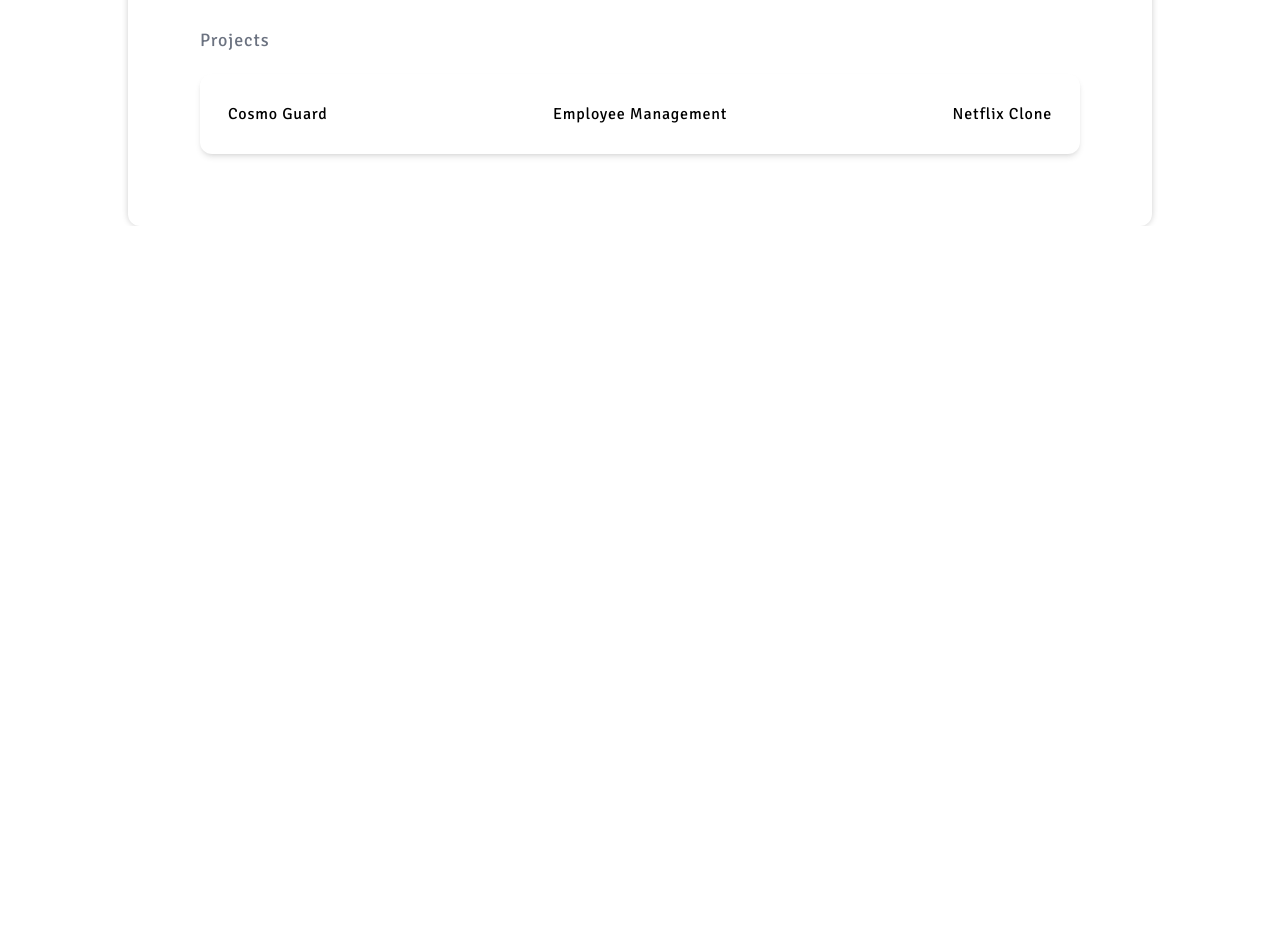
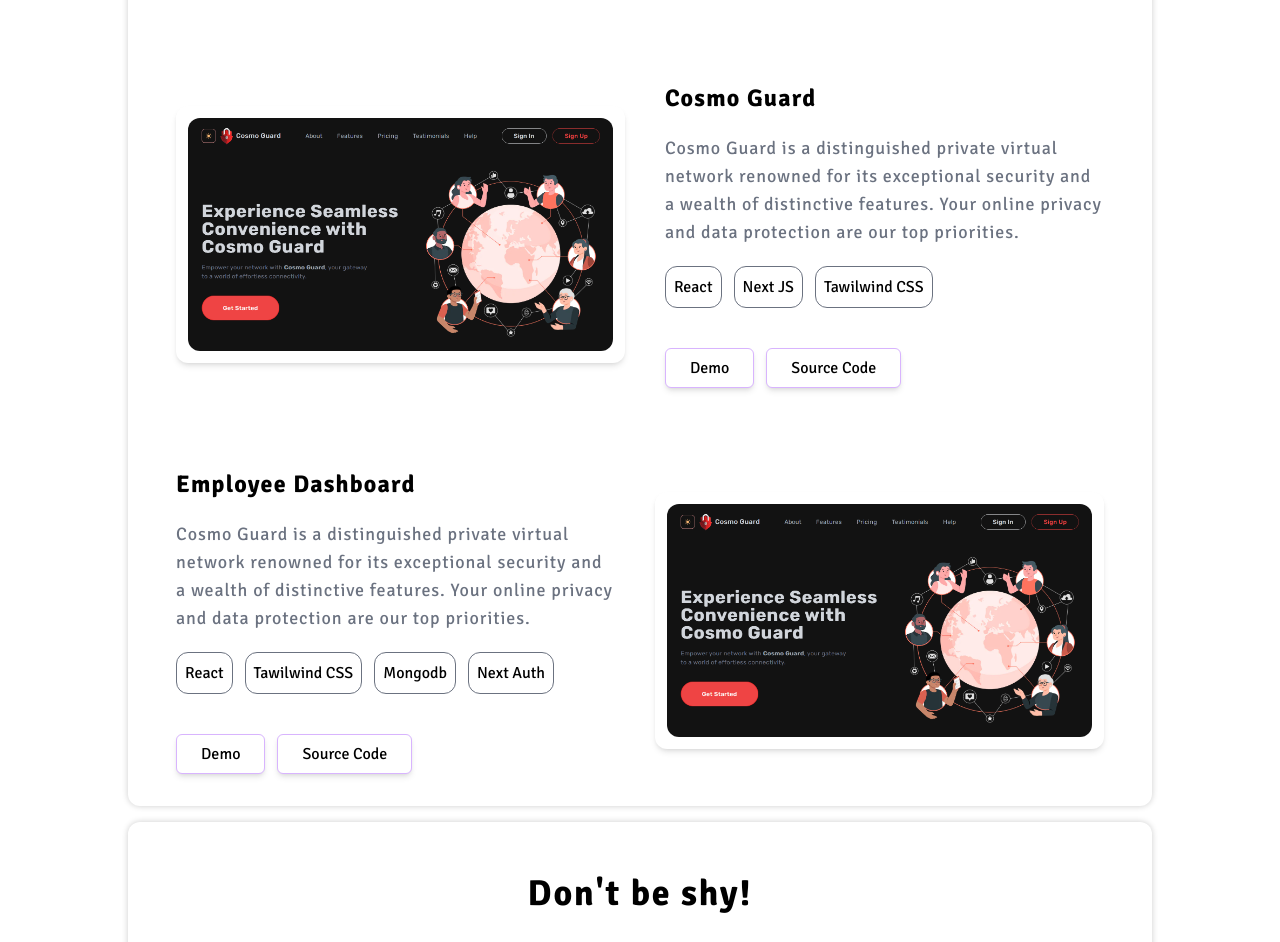
Before and after one commit to Nausam/Portfolio, a Next.js app: page / in a window 1280 px wide. Shown: the part 1601-2543 px from the top of the page. Before the commit the page ends 1827 px from the top, so only its background shows below. Built offline with nearby package versions, Linux system fonts and the light colour scheme.

Commit message:
Added projects

```diff
--- /dev/null
+++ b/Components/Footer.jsx
@@ -0,0 +1,43 @@
+import Image from "next/image";
+
+const Footer = () => {
+  return (
+    <footer id="contact" className="w-full rounded-lg">
+      <div className="bg-white top-36 relative dark:bg-[#212121] shadow-custom-sm rounded-xl max-w-2xl lg:max-w-5xl lg:mx-auto mx-4 md:mx-auto sm:mx-auto lg:px-0 ">
+        <div className="p-2 lg:mx-4">
+          <div className="lg:p-6 p-3">
+            <div className="flex flex-col lg:mt-0 mt-10 w-full items-center md:flex-row text-center ">
+              <div className="flex flex-1 flex-col mt-5 max-w-full">
+                <h1 className="font-bold text-center text-3xl md:text-3xl lg:text-4xl tracking-wider">
+                  Don't be shy!
+                </h1>
+                <p className="mt-6 tracking-wider lg:text-lg md:text-base text-sm text-gray-500 dark:text-gray-400 text-center">
+                  Ready to collaborate on a cosmic coding venture? Feel free to
+                  reach out to me at <strong>nausam.hussain@gamil.com</strong>.
+                  Let's join forces and build the future of the digital universe
+                  together!
+                </p>
+              </div>
+            </div>
+
+            <div className="lg:mt-8 md:mt-8 mt-14  rounded-xl p-6">
+              {/* <h2 className="mb-5 text-lg text-gray-500 dark:text-gray-400 tracking-wider">
+                Projects
+              </h2> */}
+              <div className="flex flex-wrap justify-between gap-5 bg-white dark:bg-transparent mt-3 mb-4 rounded-xl dark:border-neutral-800 shadow-md dark:border p-7 tracking-wider">
+                <div>Copyright © 2023. All rights are reserved</div>
+              </div>
+            </div>
+
+            {/* <div className="w-full flex gap-3 justify-center items-center md:justify-start">
+      <button className="custom_btn_lg">Contact</button>
+      <button className="custom_btn_lg">Download CV</button>
+    </div> */}
+          </div>
+        </div>
+      </div>
+    </footer>
+  );
+};
+
+export default Footer;
--- a/Components/HeroSection.jsx
+++ b/Components/HeroSection.jsx
@@ -96,14 +96,14 @@
               </div>
             </div>
 
-            <div className="mt-6 rounded-xl p-3">
+            <div className="mt-14 rounded-xl p-3">
               <motion.h2
                 initial={{ opacity: 0, y: -50 }}
                 animate={{ opacity: 1, y: 0 }}
                 transition={{ duration: 0.5 }}
                 className="md:text-start text-center text-lg text-gray-500 dark:text-gray-400"
               >
-                My Teck Stack
+                Cosmic Code Arsenal
               </motion.h2>
               <motion.div
                 initial={{ opacity: 0, y: 50 }}
--- a/Components/LinkButton.jsx
+++ b/Components/LinkButton.jsx
@@ -1,11 +1,11 @@
 import Link from "next/link";
 import React from "react";
 
-const LinkButton = ({ text, href }) => {
+const LinkButton = ({ text, href, target }) => {
   return (
     <div className="relative group">
-      <div className="absolute inset-0 group-hover:opacity-30 dark:group-hover:opacity-70  transition-all duration-300 bg-gradient-to-r from-fuchsia-500 via-purple-500 to-purple-500 bg-fuchsia-500 rounded-lg blur opacity-0 "></div>
-      <Link href={href} className="relative custom_btn_lg">
+      <div className="absolute inset-0 group-hover:opacity-30 dark:group-hover:opacity-70  transition-all duration-300 bg-gradient-to-r from-fuchsia-500 via-purple-500 to-purple-500 bg-fuchsia-500 rounded-lg blur opacity-0"></div>
+      <Link href={href} target={target} className="relative custom_btn_lg">
         {text}
       </Link>
     </div>
--- a/Components/MyWork.jsx
+++ b/Components/MyWork.jsx
@@ -1,5 +1,10 @@
 import Image from "next/image";
-import { Card } from "./Card";
+import Link from "next/link";
+
+import LinkButton from "./LinkButton";
+import Projects from "./Projects/CosmoGuard";
+import CosmoGuard from "./Projects/CosmoGuard";
+import EmployeeDashboard from "./Projects/EmployeeDashboard";
 
 const MyWork = () => {
   return (
@@ -23,21 +28,8 @@
               </div>
             </div>
 
-            <div className="lg:mt-8 md:mt-8 mt-14  rounded-xl p-6">
-              <h2 className="mb-5 text-lg text-gray-500 dark:text-gray-400 tracking-wider">
-                Projects
-              </h2>
-              <div className="flex flex-wrap justify-between gap-5 bg-white dark:bg-transparent mt-3 mb-4 rounded-xl dark:border-neutral-800 shadow-md dark:border p-7 tracking-wider">
-                <div>Cosmo Guard</div>
-                <div>Employee Management</div>
-                <div>Netflix Clone</div>
-              </div>
-            </div>
-
-            {/* <div className="w-full flex gap-3 justify-center items-center md:justify-start">
-      <button className="custom_btn_lg">Contact</button>
-      <button className="custom_btn_lg">Download CV</button>
-    </div> */}
+            <CosmoGuard />
+            <EmployeeDashboard />
           </div>
         </div>
       </div>
--- a/Components/NavBar.jsx
+++ b/Components/NavBar.jsx
@@ -21,11 +21,17 @@
             <Link className="text-gray-500 dark:text-gray-300" href="#home">
               Home
             </Link>
+
             <Link className="text-gray-500 dark:text-gray-300" href="#about">
               About
             </Link>
+
             <Link className="text-gray-500 dark:text-gray-300" href="#projects">
               Projects
+            </Link>
+
+            <Link className="text-gray-500 dark:text-gray-300" href="#contact">
+              Contact
             </Link>
           </div>
           <div className="flex items-center gap-x-3"></div>
--- /dev/null
+++ b/Components/Projects/CosmoGuard.jsx
@@ -0,0 +1,62 @@
+import Image from "next/image";
+import Link from "next/link";
+
+import LinkButton from "../LinkButton";
+
+const CosmoGuard = () => {
+  return (
+    <div className="flex md:flex-row flex-col gap-10 mt-20 items-center">
+      <div className=" bg-white dark:bg-transparent  rounded-xl dark:border-neutral-800 shadow-md dark:border p-3">
+        <Link
+          href="https://cosmo-guard.vercel.app/"
+          target="_blank"
+          className="overflow-hidden rounded-xl cursor-pointer shadow-xl"
+        >
+          <Image
+            className="rounded-xl"
+            alt="Cosmo guard image"
+            src="/images/cosmo-guard.png"
+            layout="responsive"
+            objectFit="fill"
+            width={500}
+            height={500}
+          />
+        </Link>
+      </div>
+
+      <div>
+        <h3 className="text-2xl tracking-wider font-bold dark:text-gray-300">
+          Cosmo Guard
+        </h3>
+        <p className="text-lg mt-5 tracking-wider text-gray-500">
+          Cosmo Guard is a distinguished private virtual network renowned for
+          its exceptional security and a wealth of distinctive features. Your
+          online privacy and data protection are our top priorities.
+        </p>
+
+        <div className="w-full flex gap-3 justify-center items-center sm:justify-start mt-5">
+          <div className="border border-gray-500 p-2 rounded-xl">React</div>
+          <div className="border border-gray-500 p-2 rounded-xl">Next JS</div>
+          <div className="border border-gray-500 p-2 rounded-xl">
+            Tawilwind CSS
+          </div>
+        </div>
+
+        <div className="w-full flex gap-3 justify-center items-center sm:justify-start mt-10">
+          <LinkButton
+            href="https://cosmo-guard.vercel.app/"
+            target="_blank"
+            text="Demo"
+          />
+          <LinkButton
+            href="https://github.com/Nausam/Cosmo-Guard"
+            target="_blank"
+            text="Source Code"
+          />
+        </div>
+      </div>
+    </div>
+  );
+};
+
+export default CosmoGuard;
--- /dev/null
+++ b/Components/Projects/EmployeeDashboard.jsx
@@ -0,0 +1,63 @@
+import Image from "next/image";
+import Link from "next/link";
+
+import LinkButton from "../LinkButton";
+
+const EmployeeDashboard = () => {
+  return (
+    <div className="flex md:flex-row flex-col gap-10 mt-20 items-center">
+      <div>
+        <h3 className="text-2xl tracking-wider font-bold dark:text-gray-300">
+          Employee Dashboard
+        </h3>
+        <p className="text-lg mt-5 tracking-wider text-gray-500">
+          Cosmo Guard is a distinguished private virtual network renowned for
+          its exceptional security and a wealth of distinctive features. Your
+          online privacy and data protection are our top priorities.
+        </p>
+
+        <div className="w-full flex gap-3 justify-center items-center sm:justify-start mt-5">
+          <div className="border border-gray-500 p-2 rounded-xl">React</div>
+          <div className="border border-gray-500 p-2 rounded-xl">
+            Tawilwind CSS
+          </div>
+          <div className="border border-gray-500 p-2 rounded-xl">Mongodb</div>
+          <div className="border border-gray-500 p-2 rounded-xl">Next Auth</div>
+        </div>
+
+        <div className="w-full flex gap-3 justify-center items-center sm:justify-start mt-10">
+          <LinkButton
+            href="https://employee-dashboard-alpha.vercel.app/"
+            target="_blank"
+            text="Demo"
+          />
+          <LinkButton
+            href="https://github.com/Nausam/Employee-Dashboard"
+            target="_blank"
+            text="Source Code"
+          />
+        </div>
+      </div>
+
+      <div className=" bg-white dark:bg-transparent  rounded-xl dark:border-neutral-800 shadow-md dark:border p-3">
+        <Link
+          href="https://employee-dashboard-alpha.vercel.app/"
+          target="_blank"
+          className="overflow-hidden rounded-xl cursor-pointer shadow-xl"
+        >
+          <Image
+            className="rounded-xl"
+            alt="Cosmo guard image"
+            src="/images/cosmo-guard.png"
+            layout="responsive"
+            objectFit="fill"
+            width={500}
+            height={500}
+          />
+        </Link>
+      </div>
+    </div>
+  );
+};
+
+export default EmployeeDashboard;
--- a/app/globals.css
+++ b/app/globals.css
@@ -15,7 +15,7 @@
 }
 
 .custom_btn_lg {
-  @apply bg-white dark:bg-custom_purple shadow-md border w-fit h-10 px-3 sm:h-10 sm:px-6 rounded-md flex items-center gap-x-1 hover:border-purple-300 border-purple-300 dark:border-purple-200 transition-all duration-300;
+  @apply bg-white dark:bg-custom_purple shadow-md border w-fit h-10 px-3 sm:h-10 sm:px-6 rounded-md flex items-center gap-x-1 hover:border-purple-300 border-purple-300 dark:border-purple-200 transition-all duration-300 dark:hover:text-white hover:text-custom_purple;
 }
 
 .glassmorphism {
--- a/app/page.js
+++ b/app/page.js
@@ -1,5 +1,6 @@
 import AboutMe from "@/Components/AboutMe";
 import Design from "@/Components/Design";
+import Footer from "@/Components/Footer";
 import HeroSection from "@/Components/HeroSection";
 import MyWork from "@/Components/MyWork";
 import NavBar from "@/Components/NavBar";
@@ -12,6 +13,7 @@
       <HeroSection />
       <AboutMe />
       <MyWork />
+      <Footer />
     </section>
   );
 }
```
Also changed, not shown: public/images/cosmo-guard.png (added), public/images/work-together.png (added).
